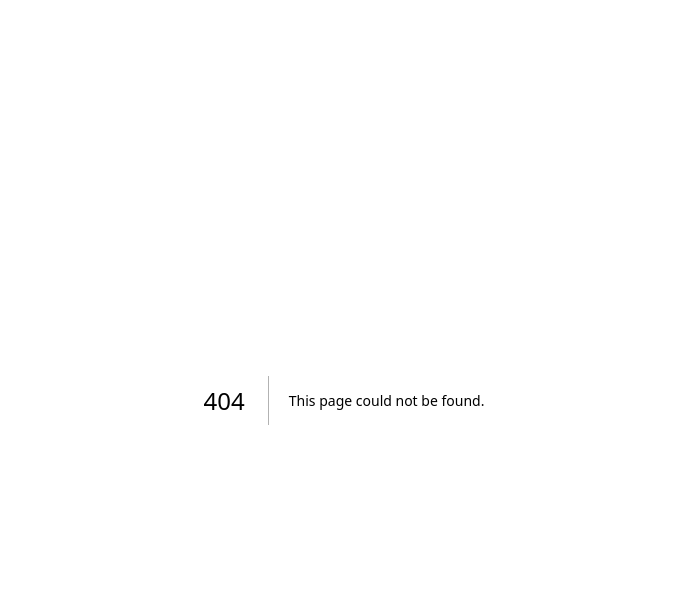
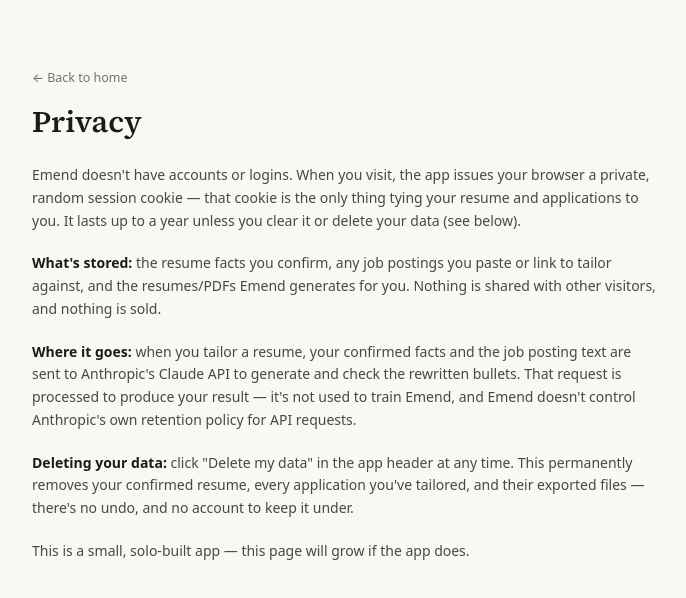
Before and after one commit to MosesfromSinai/Emend, a Next.js app in the folder web/: page /privacy in a window 1280 px wide. Before the commit this address had no page. Shown: the top 598 px of the page, without its empty margins (296-982 px from the left). Built offline with nearby package versions, Linux system fonts and the light colour scheme.

Commit message:
add privacy page with data disclosure

```diff
--- /dev/null
+++ b/web/app/privacy/page.tsx
@@ -0,0 +1,46 @@
+import Link from "next/link";
+
+export const metadata = {
+  title: "Privacy — Emend",
+};
+
+export default function PrivacyPage() {
+  return (
+    <main className="mx-auto max-w-2xl px-6 py-16">
+      <Link href="/" className="text-[12.5px] font-medium text-ink/60 hover:text-ink">
+        ← Back to home
+      </Link>
+      <h1 className="mt-4 mb-6 font-serif text-3xl font-semibold">Privacy</h1>
+      <div className="flex flex-col gap-5 text-sm leading-relaxed text-ink/80">
+        <p>
+          Emend doesn&apos;t have accounts or logins. When you visit, the app issues
+          your browser a private, random session cookie — that cookie is the only
+          thing tying your resume and applications to you. It lasts up to a year
+          unless you clear it or delete your data (see below).
+        </p>
+        <p>
+          <strong className="text-ink">What&apos;s stored:</strong>{" "}
+          the resume facts you confirm, any job postings you paste or link to
+          tailor against, and the resumes/PDFs Emend generates for you. Nothing
+          is shared with other visitors, and nothing is sold.
+        </p>
+        <p>
+          <strong className="text-ink">Where it goes:</strong>{" "}
+          when you tailor a resume, your confirmed facts and the job posting
+          text are sent to Anthropic&apos;s Claude API to generate and check
+          the rewritten bullets. That request is processed to produce your
+          result — it&apos;s not used to train Emend, and Emend doesn&apos;t
+          control Anthropic&apos;s own retention policy for API requests.
+        </p>
+        <p>
+          <strong className="text-ink">Deleting your data:</strong>{" "}
+          click &quot;Delete my data&quot; in the app header at any time. This
+          permanently removes your confirmed resume, every application
+          you&apos;ve tailored, and their exported files — there&apos;s no
+          undo, and no account to keep it under.
+        </p>
+        <p>This is a small, solo-built app — this page will grow if the app does.</p>
+      </div>
+    </main>
+  );
+}
--- a/web/components/landing/cta-band.tsx
+++ b/web/components/landing/cta-band.tsx
@@ -19,7 +19,11 @@ export function CtaBand() {
         </Link>
         <p className="mx-auto mt-5 max-w-md text-[13px] text-[#a89f8c]">
           No account needed. Your resume stays tied to a private session in
-          this browser, and you can permanently delete it anytime.
+          this browser, and you can permanently delete it anytime. Read the{" "}
+          <Link href="/privacy" className="underline hover:text-paper">
+            privacy page
+          </Link>
+          .
         </p>
       </Reveal>
     </div>
```
